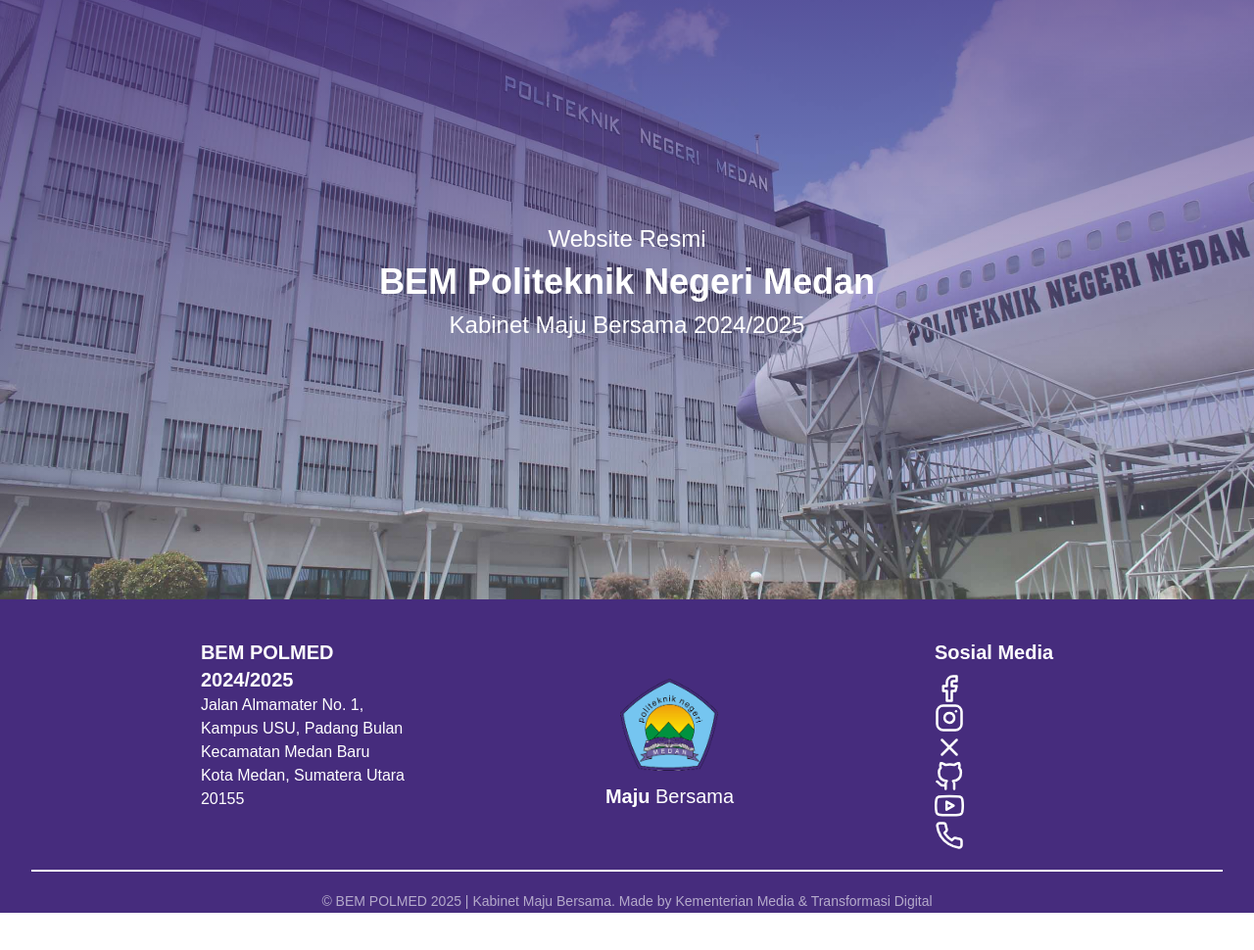
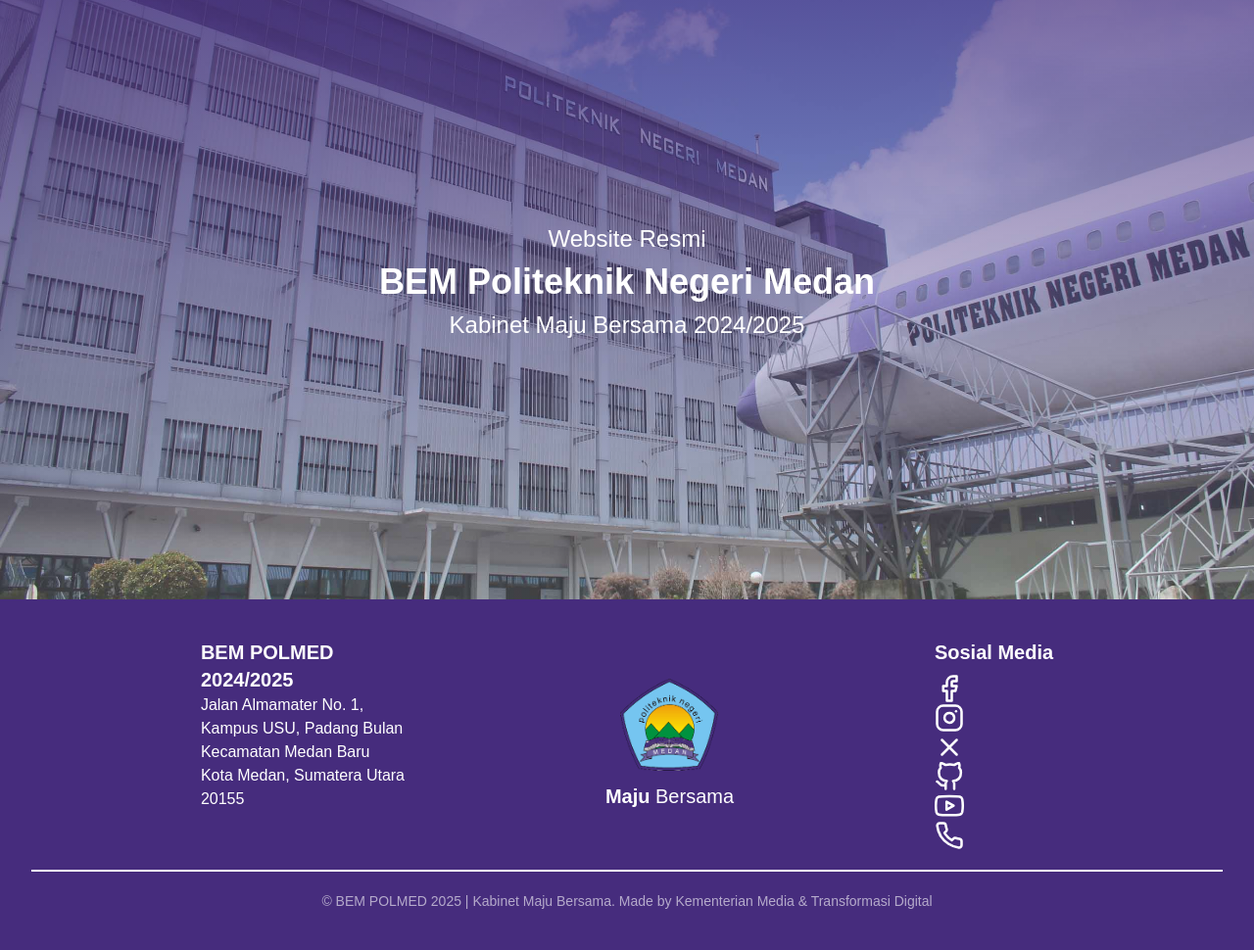
Before and after one commit to charlienicholas/WebOne, a website: page src/index.html in a window 1280 px wide. Shown: the part 164-1134 px from the top of the page at 98% size. Before the commit the page ends 1096 px from the top, so only its background shows below. Drawn offline with nearby package versions, Linux system fonts and the light colour scheme.

Commit message:
Modifikasi HTML

```diff
--- a/src/index.html
+++ b/src/index.html
@@ -42,7 +42,7 @@
   <!-- End Hero Section -->
 
   <!-- Start Footer -->
-   <footer class="w-full h-[30rem] md:h-[25rem] xl:h-[20rem] bg-main text-white flex flex-col items-center gap-5 pt-10">
+   <footer class="w-full h-120 md:h-80 xl:h-100 bg-main text-white flex flex-col items-center gap-5 pt-10">
     <div class="footer flex items-start justify-evenly w-full">
       <div class="alamat">
         <h1 class="font-bold text-xl">BEM POLMED<br>
```
Also changed, not shown: src/output.css.
